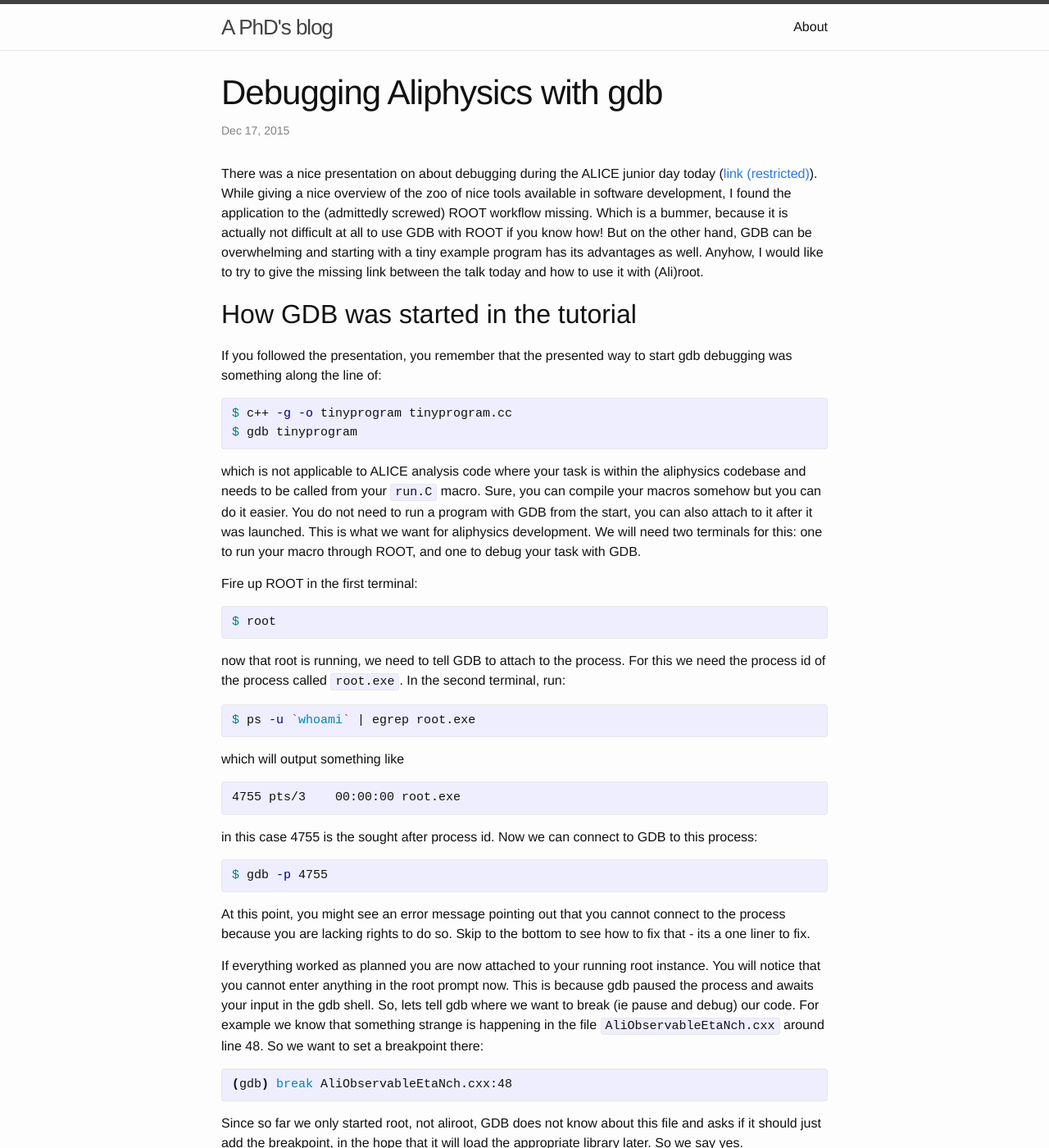
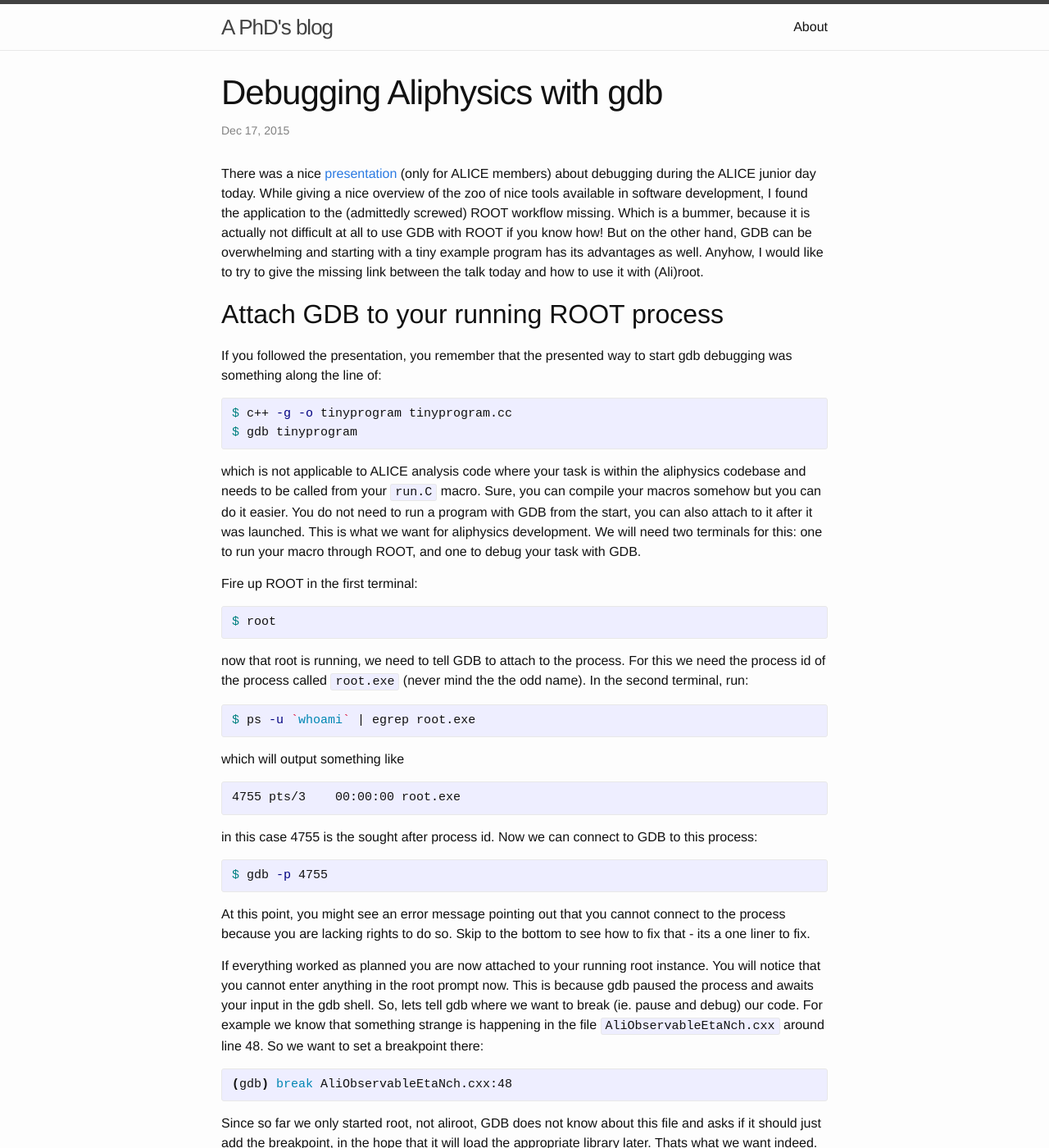
Before and after one commit to cbourjau/cbourjau.github.io, a Jekyll site: the page built from _posts/2015-12-17-Debugging_aliphysics.md, in a window 1280 px wide and 1400 px high. Shown: the whole window at 82% size. Built offline with Jekyll 4.4.1, drawn with Linux system fonts in a browser that asks for light colours; some of the changed text lies outside the part shown.

Commit message:
fixed bash highlighting

```diff
--- a/_posts/2015-12-17-Debugging_aliphysics.md
+++ b/_posts/2015-12-17-Debugging_aliphysics.md
@@ -4,73 +4,76 @@ title:  "Debugging Aliphysics with gdb"
 categories: alice aliroot aliphysics
 ---
 
-There was a nice presentation on about debugging during the ALICE junior day today ([link (restricted)](https://indico.cern.ch/event/463952/)). While giving a nice overview of the zoo of nice tools available in software development, I found the application to the (admittedly screwed) ROOT workflow missing. Which is a bummer, because it is actually not difficult at all to use GDB with ROOT if you know how! But on the other hand, GDB can be overwhelming and starting with a tiny example program has its advantages as well. Anyhow, I would like to try to give the missing link between the talk today and how to use it with (Ali)root.
+There was a nice [presentation](https://indico.cern.ch/event/463952/) (only for ALICE members) about debugging during the ALICE junior day today. While giving a nice overview of the zoo of nice tools available in software development, I found the application to the (admittedly screwed) ROOT workflow missing. Which is a bummer, because it is actually not difficult at all to use GDB with ROOT if you know how! But on the other hand, GDB can be overwhelming and starting with a tiny example program has its advantages as well. Anyhow, I would like to try to give the missing link between the talk today and how to use it with (Ali)root.
 
-## How GDB was started in the tutorial
+## Attach GDB to your running ROOT process
 If you followed the presentation, you remember that the presented way to start gdb debugging was something along the line of:
 
-{% highlight shell %}
+{% highlight bash %}
 $ c++ -g -o tinyprogram tinyprogram.cc
 $ gdb tinyprogram
-{% endhighlight shell %}
+{% endhighlight bash %}
 
 which is not applicable to ALICE analysis code where your task is within the aliphysics codebase and needs to be called from your `run.C` macro. Sure, you can compile your macros somehow but you can do it easier. You do not need to run a program with GDB from the start, you can also attach to it after it was launched. This is what we want for aliphysics development. We will need two terminals for this: one to run your macro through ROOT, and one to debug your task with GDB.
 
 Fire up ROOT in the first terminal:
 
-{% highlight shell %}
+{% highlight bash %}
 $ root
-{% endhighlight shell %}
+{% endhighlight bash %}
 
-now that root is running, we need to tell GDB to attach to the process. For this we need the process id of the process called `root.exe`. In the second terminal, run:
+now that root is running, we need to tell GDB to attach to the process. For this we need the process id of the process called `root.exe` (never mind the the odd name). In the second terminal, run:
 
-{% highlight shell %}
+{% highlight bash %}
 $ ps -u `whoami` | egrep root.exe
-{% endhighlight shell %}
+{% endhighlight bash %}
 
 which will output something like
 
-{% highlight shell %}
+{% highlight bash %}
 4755 pts/3    00:00:00 root.exe
-{% endhighlight shell %}
+{% endhighlight bash %}
 
 in this case 4755 is the sought after process id. Now we can connect to GDB to this process:
 
-{% highlight shell %}
+{% highlight bash %}
 $ gdb -p 4755
-{% endhighlight shell %}
+{% endhighlight bash %}
 
 At this point, you might see an error message pointing out that you cannot connect to the process because you are lacking rights to do so. Skip to the bottom to see how to fix that - its a one liner to fix.
 
-If everything worked as planned you are now attached to your running root instance. You will notice that you cannot enter anything in the root prompt now. This is because gdb paused the process and awaits your input in the gdb shell. So, lets tell gdb where we want to break (ie pause and debug) our code. For example we know that something strange is happening in the file `AliObservableEtaNch.cxx` around line 48. So we want to set a breakpoint there:
-{% highlight shell %}
+If everything worked as planned you are now attached to your running root instance. You will notice that you cannot enter anything in the root prompt now. This is because gdb paused the process and awaits your input in the gdb shell. So, lets tell gdb where we want to break (ie. pause and debug) our code. For example we know that something strange is happening in the file `AliObservableEtaNch.cxx` around line 48. So we want to set a breakpoint there:
+{% highlight bash %}
 (gdb) break AliObservableEtaNch.cxx:48
-{% endhighlight shell %}
-Since so far we only started root, not aliroot, GDB does not know about this file and asks if it should just add the breakpoint, in the hope that it will load the appropriate library later. So we say yes.
+{% endhighlight bash %}
+Since so far we only started root, not aliroot, GDB does not know about this file and asks if it should just add the breakpoint, in the hope that it will load the appropriate library later. Thats what we want indeed.
 
-Now we can allow root to continue its execution, by typing `c` at the gdb prompt. Hence we can now start our analysis by calling `run.C` on the root prompt (or whatever macro you use to start your analysis locally). If everything went right, GDB should break at the first breakpoint it encounters. At this point you can do all the great stuff covered in the tutorial today. For example, type `info locals` to see every variable and its current value in the current scope!
+Now we can allow root to continue its execution, by typing `c` at the GDB prompt. Hence we can now start our analysis by calling `run.C` on the root prompt (or whatever macro you use to start your analysis locally). If everything went right, GDB should break at the first breakpoint it encounters. At this point you can do all the great stuff covered in the tutorial today. For example, type `info locals` to see every variable and its current value in the current scope!
 
 ## Further hints
-Just a few further hints. To make the use of GDB more practical. For example, often you don't want to run your macro from the root shell but from a bash script. In this case you might want to just add
+
+### Start your analysis with a bash script instead of ROOT shell + `run.C`
+Just a few further hints which might make the use of GDB more efficient. For example, often you don't want to run your macro from the root shell but from a bash script. In this case you might want to just add
 
 {% highlight C++ %}
   std::cin.ignore();
 {% endhighlight C++ %}
 
-somewhere in your macro to make the macro wait for you to hit return. This gives you time to define the breakpoint before your code crashes.
+somewhere in your `run.C` macro to make the macro wait for you to hit return. This gives you time to define the breakpoint before your actual analysis code starts.
 
+### Emacs package
 Furthermore, if you are an emacs user, you should check out [emacs-dgbr](https://github.com/rocky/emacs-dbgr), which allows you to step through the code in emacs making navigation much easier.
 
-## Give yourself permission to attach to running processes on Ubuntu
+### Give yourself permission to attach to running processes on Ubuntu
 If you think about the possibility to attach to a running process you will realize that this has potential security implications. Hence, this is disabled by default in current Ubuntus. To activate this feature temporarily, do:
 
-{% highlight shell %}
+{% highlight bash %}
 $ echo 0 | sudo tee /proc/sys/kernel/yama/ptrace_scope
-{% endhighlight shell %}
+{% endhighlight bash %}
 
 If you would like to make this change persistent, make to have the following line in in `/etc/sysctl.d/10-ptrace.conf`:
-{% highlight shell %}
+{% highlight bash %}
 kernel.yama.ptrace_scope = 0
-{% endhighlight shell %}
+{% endhighlight bash %}
 
 For a bit more details, check out this [post](http://askubuntu.com/questions/41629/after-upgrade-gdb-wont-attach-to-process).
```
